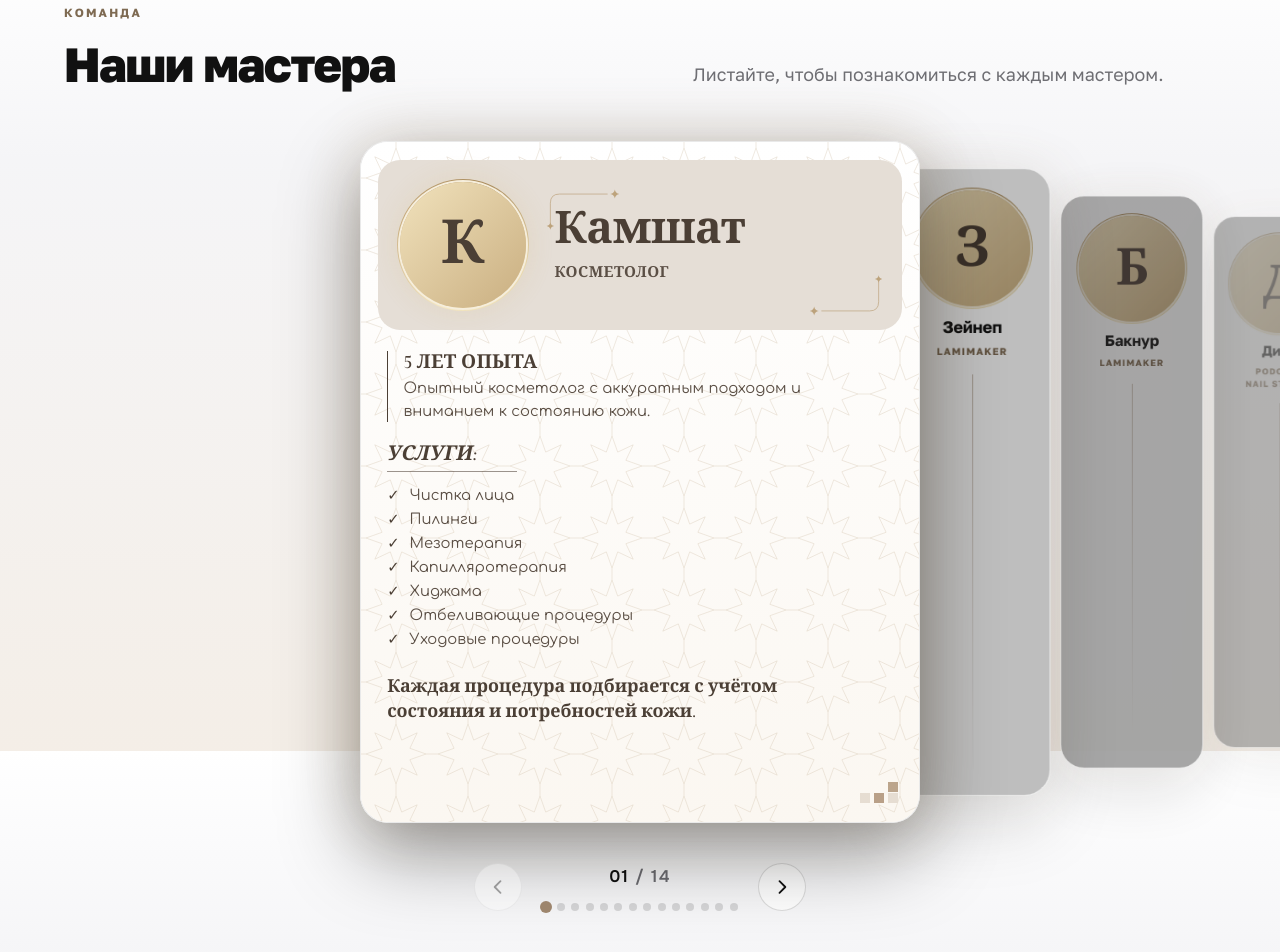
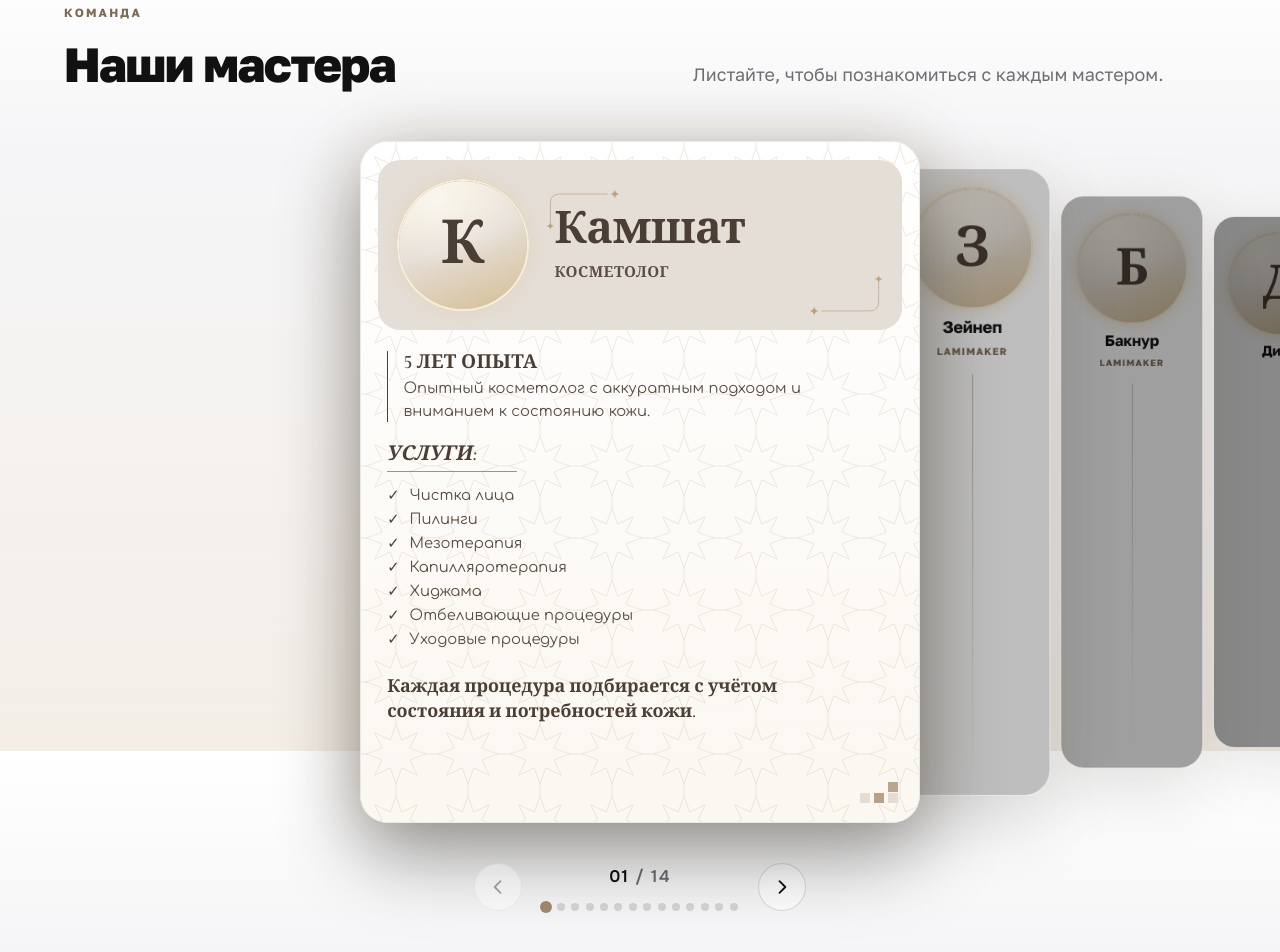
Before and after one commit to halalbeauty/halalbeauty.github.io, a plain HTML site: page index.html in a window 1280 px wide. Shown: the part 6449-7401 px from the top of the page. Drawn offline with nearby package versions, Linux system fonts and the light colour scheme.

Commit message:
Fix masters cards overlap
Карточки мастеров полностью непрозрачные: «дальность» — затемняющий слой
и уменьшение, ничего не просвечивает. Видны 3 карточки с каждой стороны,
четвёртая выезжает на краю с затемнением, дальше visibility:hidden.
Исправлен баг: явное visibility:visible у граней карточки перебивало
скрытие карточки, и фото/имя «призраками» накладывались на соседей.
У карточек дальше второй от центра — только фото и имя.
Фото ищутся по имени мастера: .webp, .png, .jpg (заглушка с буквой, если
файла нет); круг под фото — бежево-золотистый градиент и золотое кольцо.

Co-Authored-By: Claude Sonnet 5.5 <noreply@anthropic.com>

```diff
--- a/script.js
+++ b/script.js
@@ -250,7 +250,8 @@
 /* ---------- Наши мастера: ряд «как на вешалке» ----------
    Одна дробная позиция pos догоняет target каждый кадр (requestAnimationFrame).
    Положение, ширина, масштаб, прозрачность, тень, затемнение и z-index каждой карточки
-   считаются непрерывно от d = i - pos, а не включаются классом. */
+   считаются непрерывно от d = i - pos, а не включаются классом.
+   Все карточки непрозрачные: «дальность» — это тёмный слой поверх и уменьшение. */
 (function () {
   'use strict';
 
@@ -420,9 +421,9 @@
 
   /* ---------- Геометрия ряда ---------- */
   var SC = [1, 0.92, 0.84, 0.78, 0.74];     // масштаб по расстоянию от центра в карточках
-  var DIM = [0, 0.34, 0.5, 0.62, 0.7];      // затемнение
+  var DIM = [0, 0.34, 0.5, 0.62, 1.1];      // затемнение: растёт с расстоянием (у самого края почти чёрное)
   var SHD = [1, 0.35, 0.25, 0.2, 0.2];      // сила тени
-  var MAXD = 3.6;                            // дальше — карточка скрыта
+  var MAXD = 3.5;                            // видны 3 карточки с каждой стороны; четвёртая только «выезжает» (до 3.5), дальше visibility:hidden
   var geo = { E: 560, c: 170, unit: 255, Xs: [0, 0, 0, 0, 0] };
 
   /* значение по узлам (узлы — целые t), первый отрезок — со сглаживанием */
@@ -433,13 +434,6 @@
     if (i === 0 && smoothFirst) f = ease(f);
     return arr[i] + (arr[i + 1] - arr[i]) * f;
   }
-  function opacityAt(t) {
-    if (t <= 1) return 1;
-    if (t <= 2) return 1 - 0.08 * (t - 1);
-    if (t <= 3) return 0.92 - 0.3 * (t - 2);
-    return Math.max(0, 0.62 * (1 - (t - 3) / (MAXD - 3)));
-  }
-
   function computeGeo() {
     var vw = stage.clientWidth || window.innerWidth;
     var E, c, overlap;
@@ -453,36 +447,59 @@
     stage.style.setProperty('--c', c + 'px');
   }
 
-  /* ---------- Фото: пробуем другие расширения, потом заглушка с буквой ---------- */
-  function photoCandidates(file) {
-    var base = file.replace(/\.\w+$/, '');
-    return [file, base + '.jpeg', base + '.png', base + '.webp', base + '.JPG', base + '.PNG'];
-  }
+  /* ---------- Фото ----------
+     Файл images/masters/<имя>.<webp|png|jpg> подключается сам, по имени из поля photo
+     (kamshat.jpg → kamshat). Расширения проверяются по очереди; какое подошло у предыдущего
+     мастера, пробуется первым, чтобы не плодить лишние запросы. Нет файла — заглушка с буквой.
+     Ищем только у тех, кто попал в видимую зону ряда. */
+  var PHOTO_EXT = ['webp', 'png', 'jpg'];
+  var rings = [];                                   // у каждого мастера два кольца: свёрнутая и раскрытая карточки
 
-  function ring(m, mini) {
+  function ring(m, mini, i) {
     var r = el('span', 'tm-ring' + (m.shape === 'arch' ? ' tm-ring--arch' : ''));
-    var ph = el('span', 'tm-ph');
+    var ph = el('span', 'tm-ph is-wait');
     var img = document.createElement('img');
     var size = mini ? 96 : 136;
-    var list = photoCandidates(m.photo), n = 0;
     img.alt = mini ? '' : 'Фото: ' + m.name;
     img.width = m.shape === 'arch' ? Math.round(size * 0.82) : size;
     img.height = m.shape === 'arch' ? Math.round(size * 1.09) : size;
+    img.loading = 'lazy';
     img.decoding = 'async';
     img.draggable = false;
-    img.addEventListener('error', function () {
-      n++;
-      if (n < list.length) { img.src = PHOTO_DIR + list[n]; return; }
-      if (img.parentNode) img.parentNode.removeChild(img);
-      ph.classList.add('is-empty');
-      var letter = el('span', 'tm-letter', m.name.charAt(0));
-      letter.setAttribute('aria-hidden', 'true');
-      ph.appendChild(letter);
-    });
-    img.src = PHOTO_DIR + list[0];
+    var letter = el('span', 'tm-letter', m.name.charAt(0));
+    letter.setAttribute('aria-hidden', 'true');
+    ph.appendChild(letter);
     ph.appendChild(img);
     r.appendChild(ph);
+    (rings[i] = rings[i] || []).push({ ph: ph, img: img });
     return r;
+  }
+
+  var photoState = [];                              // 0 — не искали, 1 — ищем, 2 — готово
+  function ensurePhoto(i) {
+    if (photoState[i]) return;
+    photoState[i] = 1;
+    var base = MASTERS[i].photo.replace(/\.\w+$/, '');
+    var exts = PHOTO_EXT.slice();
+    if (ensurePhoto.last) { exts.splice(exts.indexOf(ensurePhoto.last), 1); exts.unshift(ensurePhoto.last); }
+    var k = 0;
+    (function next() {
+      if (k >= exts.length) { done(null); return; }
+      var probe = new Image();
+      probe.onload = function () { ensurePhoto.last = exts[k]; done(PHOTO_DIR + base + '.' + exts[k]); };
+      probe.onerror = function () { k++; next(); };
+      probe.src = PHOTO_DIR + base + '.' + exts[k];
+    })();
+    function done(url) {
+      photoState[i] = 2;
+      (rings[i] || []).forEach(function (x) {
+        x.ph.classList.remove('is-wait');
+        if (!url) { x.ph.classList.add('is-empty'); if (x.img.parentNode) x.img.parentNode.removeChild(x.img); return; }
+        x.img.addEventListener('load', function () { x.ph.classList.add('has-photo'); });
+        x.img.src = url;
+        if (x.img.complete) x.ph.classList.add('has-photo');
+      });
+    }
   }
 
   function roleNode(cls, lines) {
@@ -504,7 +521,7 @@
 
     /* свёрнутый вид */
     var mini = el('div', 'tm-mini');
-    mini.appendChild(ring(m, true));
+    mini.appendChild(ring(m, true, i));
     mini.appendChild(el('h3', 'tm-mini-name', m.name));
     mini.appendChild(roleNode('tm-mini-role', m.role));
 
@@ -515,7 +532,7 @@
     function anim(node) { node.classList.add('tm-a'); anims.push(node); return node; }
 
     var head = anim(el('div', 'tm-head'));
-    head.appendChild(ring(m, false));
+    head.appendChild(ring(m, false, i));
     var title = el('div', 'tm-title');
     title.appendChild(el('h3', 'tm-name', m.name));
     title.appendChild(roleNode('tm-role', m.role));
@@ -559,7 +576,7 @@
     track.appendChild(item);
 
     states.push({ item: item, shadow: shadow, dim: dim, mini: mini, full: full, inner: inner, anims: anims,
-                  hidden: true, miniVis: true, fullVis: true, r: -1 });
+                  hidden: true, miniVis: true, fullVis: true, r: -1, ro: -1 });
   }
 
   MASTERS.forEach(function (m, i) {
@@ -581,7 +598,7 @@
       if (!st.hidden) { it.style.visibility = 'hidden'; st.hidden = true; }
       return;
     }
-    if (st.hidden) { it.style.visibility = 'visible'; st.hidden = false; }
+    if (st.hidden) { it.style.visibility = 'visible'; st.hidden = false; ensurePhoto(i); }
 
     var e0 = ease(Math.min(t, 1));
     var W = geo.E + (geo.c - geo.E) * e0;             // ширина: от раскрытой к свёрнутой
@@ -591,22 +608,22 @@
 
     it.style.width = W.toFixed(1) + 'px';
     it.style.transform = 'translate3d(' + tx.toFixed(1) + 'px,0,0) scale(' + S.toFixed(4) + ')';
-    it.style.opacity = opacityAt(t).toFixed(3);
     it.style.zIndex = String(20000 - Math.round(t * 1000) + (d < 0 ? 1 : 0));   // ближе к центру — выше
-    var blur = t > 2 && !reduced() ? Math.min(1.4, (t - 2)) : 0;                // дальние чуть размыты
-    it.style.filter = blur > 0.05 ? 'blur(' + blur.toFixed(2) + 'px)' : '';
+    /* у карточек дальше второй от центра остаются только фото и имя (должность и нить уходят) */
+    var ro = clamp((2.9 - t) / 0.6, 0, 1);
+    if (ro !== st.ro) { st.ro = ro; st.mini.style.setProperty('--ro', ro.toFixed(3)); }
 
     st.shadow.style.opacity = pts(SHD, t, true).toFixed(3);
     st.dim.style.opacity = pts(DIM, t, true).toFixed(3);
 
     /* свёрнутый и раскрытый вид перетекают друг в друга */
-    var mo = clamp((t - 0.4) / 0.35, 0, 1);
-    var fo = clamp((0.7 - t) / 0.4, 0, 1);
+    var mo = clamp((t - 0.5) / 0.25, 0, 1);            // свёрнутая грань проявляется после того, как погасла раскрытая
+    var fo = clamp((0.55 - t) / 0.25, 0, 1);
     st.mini.style.opacity = mo.toFixed(3);
     st.full.style.opacity = fo.toFixed(3);
     var mv = mo > 0, fv = fo > 0;
-    if (mv !== st.miniVis) { st.mini.style.visibility = mv ? 'visible' : 'hidden'; st.miniVis = mv; }
-    if (fv !== st.fullVis) { st.full.style.visibility = fv ? 'visible' : 'hidden'; st.fullVis = fv; }
+    if (mv !== st.miniVis) { st.mini.style.visibility = mv ? '' : 'hidden'; st.miniVis = mv; }   // '' = наследовать от карточки (явное visible перебивало бы скрытую карточку)
+    if (fv !== st.fullVis) { st.full.style.visibility = fv ? '' : 'hidden'; st.fullVis = fv; }
 
     /* содержимое раскрытой карточки проявляется по очереди по мере приближения к центру */
     var r = clamp((0.75 - t) / 0.65, 0, 1);
--- a/styles.css
+++ b/styles.css
@@ -1382,7 +1382,7 @@ body.nav-open .burger i:nth-child(3) { transform: translateY(-7px) rotate(-45deg
   height: 100%;
   border-radius: 28px;
   transform-origin: 50% 50%;
-  will-change: transform, opacity;
+  will-change: transform;
   outline-offset: 5px;
   cursor: pointer;
   visibility: hidden;               /* пока скрипт не расставил */
@@ -1445,7 +1445,7 @@ body.nav-open .burger i:nth-child(3) { transform: translateY(-7px) rotate(-45deg
   width: 1px;
   margin-top: .5rem;
   background: linear-gradient(to bottom, var(--beige-dark), transparent);
-  opacity: .55;
+  opacity: calc(.55 * var(--ro, 1));
 }
 @media (min-width: 640px) { .tm-mini { --ph: 84px; } }
 @media (min-width: 900px) { .tm-mini { --ph: 96px; } }
@@ -1464,11 +1464,15 @@ body.nav-open .burger i:nth-child(3) { transform: translateY(-7px) rotate(-45deg
   line-height: 1.45;
   text-transform: uppercase;
   overflow-wrap: anywhere;
+  opacity: var(--ro, 1);
 }
 @media (min-width: 640px) { .tm-mini-name { font-size: 1.12rem; } .tm-mini-role { font-size: .68rem; } }
 .tm-rl { display: block; }
 
-/* ---- Фото в золотом кольце (кольцо рисуется стилями, сами фото — круглые без рамки) ---- */
+/* ---- Фото в золотом кольце ----
+   Круг под фото — мягкий бежево-золотистый градиент (как верхний блок раскрытой карточки): он
+   подчёркивает PNG/WebP с прозрачным фоном и делает любое фото одинаково аккуратным.
+   Кольцо тонкое, золотое, с лёгким свечением. Фото кладётся поверх. */
 .tm-ring {
   --ph: 132px;
   position: relative;
@@ -1476,7 +1480,7 @@ body.nav-open .burger i:nth-child(3) { transform: translateY(-7px) rotate(-45deg
   flex: none;
   width: var(--ph);
   aspect-ratio: 1;
-  padding: 3px;
+  padding: 2px;
   border-radius: 50%;
   background: conic-gradient(from 200deg, #F4E7C2, #C9AE80, #A98B5C, #E9D9AE, #F4E7C2);
 }
@@ -1486,39 +1490,52 @@ body.nav-open .burger i:nth-child(3) { transform: translateY(-7px) rotate(-45deg
   border-radius: 999px 999px 22px 22px;
 }
 .tm-ph {
+  position: relative;
   display: block;
   width: 100%;
   height: 100%;
   border-radius: 50%;
   overflow: hidden;
-  background: #D9C7A6;
+  background:
+    radial-gradient(120% 90% at 30% 15%, rgba(255, 252, 244, .75), rgba(255, 252, 244, 0) 60%),
+    linear-gradient(160deg, #F3EADB 0%, #E5DED6 48%, #D4BD94 100%);
   box-shadow: 0 0 0 2px #F6EEDC;
 }
 .tm-ring--arch .tm-ph { border-radius: 999px 999px 19px 19px; }
-.tm-ph img { display: block; width: 100%; height: 100%; object-fit: cover; object-position: 50% 38%; }
-/* Заглушка — только если файла с фото нет */
-.tm-ph.is-empty {
-  display: grid;
+.tm-ph img {
+  position: absolute;
+  inset: 0;
+  display: block;
+  width: 100%;
+  height: 100%;
+  object-fit: cover;
+  object-position: center top;
+  opacity: 0;
+}
+.tm-ph.has-photo img { opacity: 1; }
+.team.is-ready .tm-ph img { transition: opacity .4s ease; }
+/* Заглушка — только если файла с фото нет; пока ищем файл, круг просто пустой */
+.tm-letter {
+  position: absolute;
+  inset: 0;
+  display: none;
   place-items: center;
-  background: linear-gradient(135deg, var(--tm-gold-1), var(--tm-gold-2));
-}
-.tm-letter {
   color: var(--tm-ink);
   font: 600 calc(var(--ph) * .46)/1 "Cormorant Garamond", Georgia, "Times New Roman", serif;
 }
-/* Мягкое свечение кольца — только opacity */
-.tm-full .tm-ring::before {
+.tm-ph.is-empty .tm-letter { display: grid; }
+/* Лёгкое свечение кольца. Пульсирует только у центральной карточки — только opacity */
+.tm-ring::before {
   content: "";
   position: absolute;
   inset: 0;
   border-radius: inherit;
-  box-shadow: 0 0 22px 5px rgba(214, 178, 106, .65);
-  opacity: .25;
+  box-shadow: 0 0 16px 3px rgba(214, 178, 106, .5);
+  opacity: .5;
   pointer-events: none;
-  animation: tm-glow 3.6s ease-in-out infinite alternate;
-}
-.tm-item:not(.is-center) .tm-ring::before { animation-play-state: paused; }
-@keyframes tm-glow { from { opacity: .18; } to { opacity: .85; } }
+}
+.tm-item.is-center .tm-full .tm-ring::before { animation: tm-glow 3.6s ease-in-out infinite alternate; }
+@keyframes tm-glow { from { opacity: .25; } to { opacity: .95; } }
 
 /* ---- Раскрытая карточка (дизайн без изменений) ---- */
 .tm-full {
```
Also changed, not shown: index.html (+2 -2 lines).
